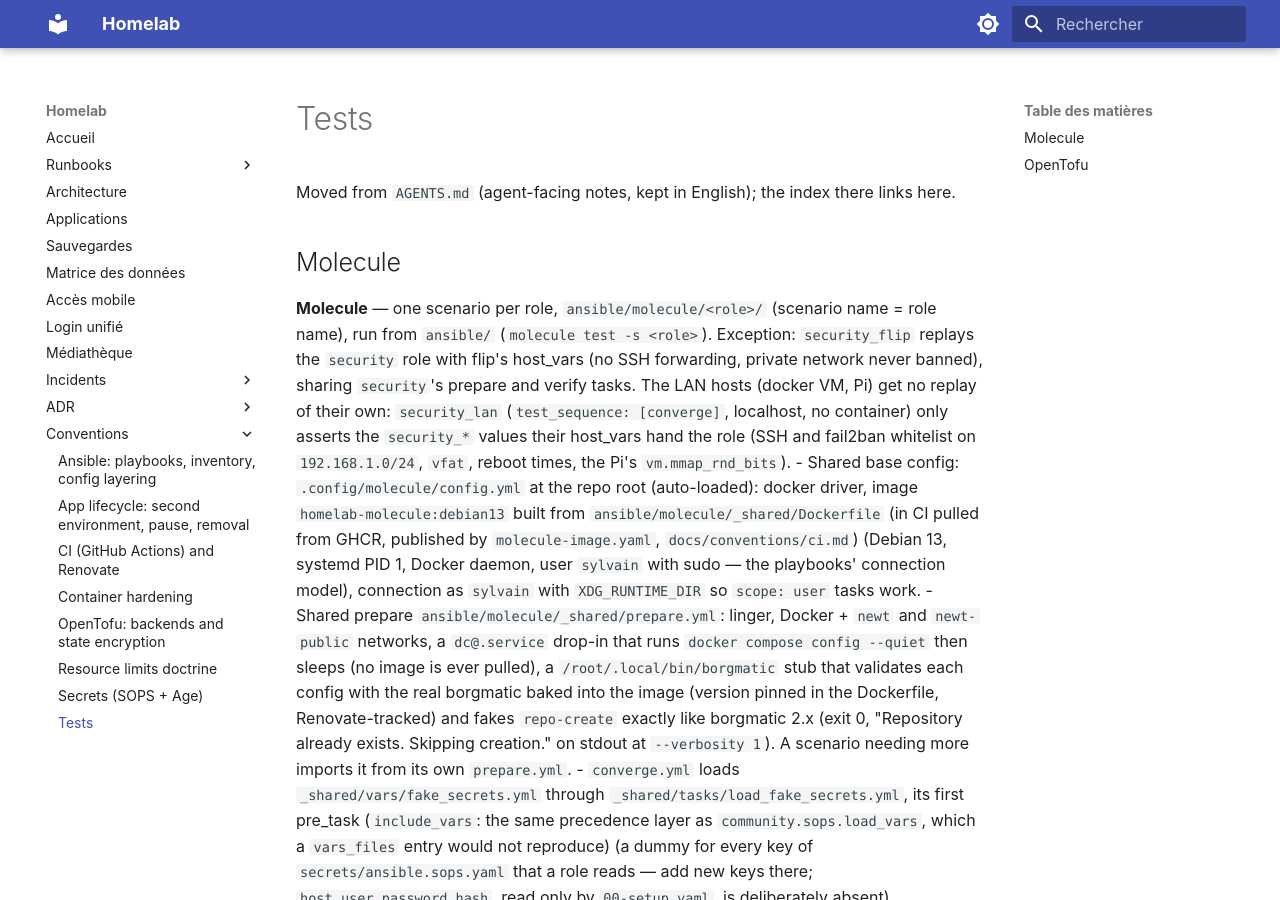
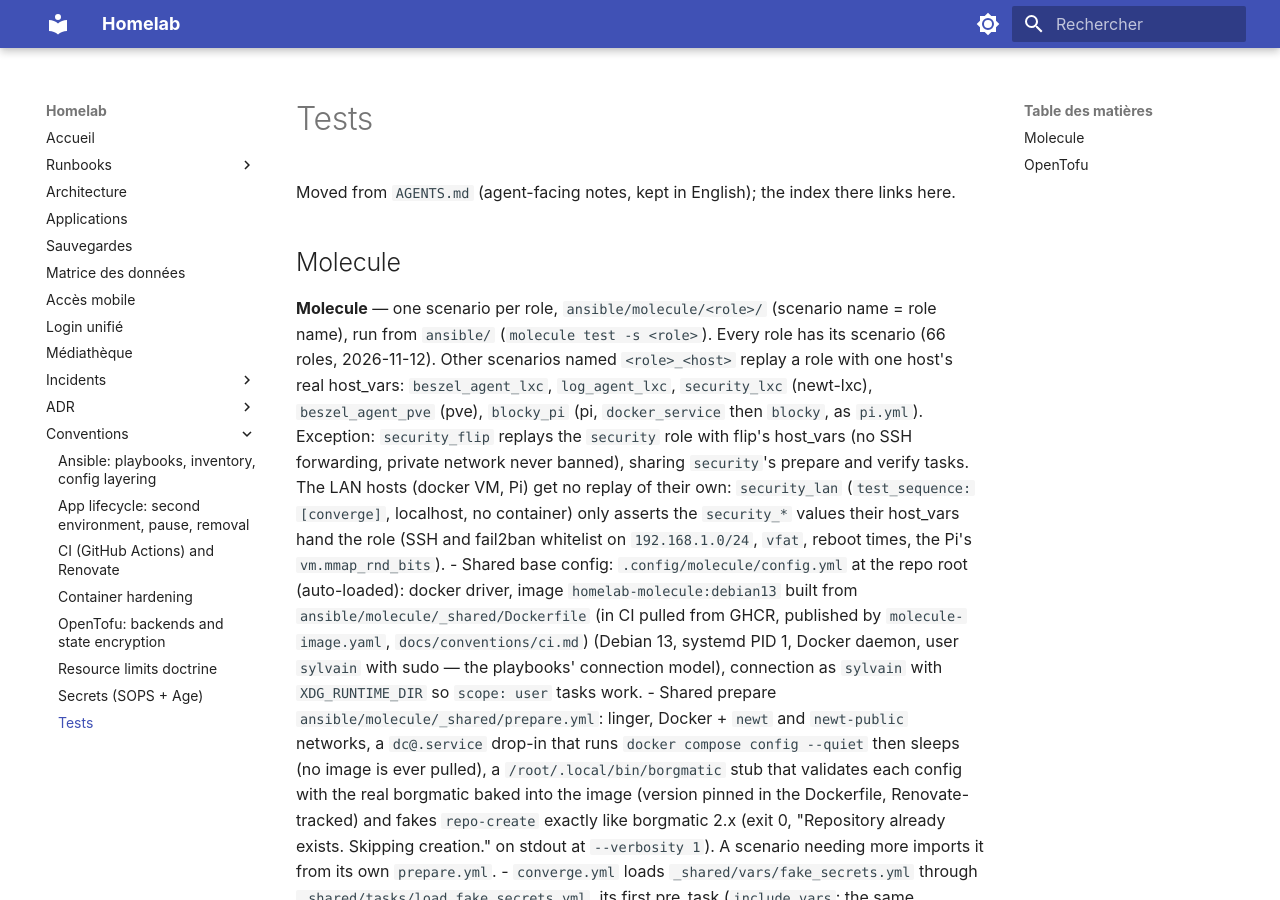
Before and after one commit to sylvainmetayer/homelab, an MkDocs documentation site: the page built from docs/conventions/tests.md, in a window 1280 px wide and 900 px high. Built offline with MkDocs 1.6.1 and Material for MkDocs 9.7.7, drawn with Linux system fonts in a browser that asks for light colours.

Commit message:
docs(tests): scénarios Molecule par hôte listés, couverture des rôles constatée
Claude-Session: https://claude.ai/code/session_01EfxfYAbz2gwpFVQsyUyGKn

```diff
--- a/docs/conventions/tests.md
+++ b/docs/conventions/tests.md
@@ -4,7 +4,7 @@ Moved from `AGENTS.md` (agent-facing notes, kept in English); the index there li
 
 ## Molecule
 
-**Molecule** — one scenario per role, `ansible/molecule/<role>/` (scenario name = role name), run from `ansible/` (`molecule test -s <role>`). Exception: `security_flip` replays the `security` role with flip's host_vars (no SSH forwarding, private network never banned), sharing `security`'s prepare and verify tasks. The LAN hosts (docker VM, Pi) get no replay of their own: `security_lan` (`test_sequence: [converge]`, localhost, no container) only asserts the `security_*` values their host_vars hand the role (SSH and fail2ban whitelist on `192.168.1.0/24`, `vfat`, reboot times, the Pi's `vm.mmap_rnd_bits`).
+**Molecule** — one scenario per role, `ansible/molecule/<role>/` (scenario name = role name), run from `ansible/` (`molecule test -s <role>`). Every role has its scenario (66 roles, 2026-11-12). Other scenarios named `<role>_<host>` replay a role with one host's real host_vars: `beszel_agent_lxc`, `log_agent_lxc`, `security_lxc` (newt-lxc), `beszel_agent_pve` (pve), `blocky_pi` (pi, `docker_service` then `blocky`, as `pi.yml`). Exception: `security_flip` replays the `security` role with flip's host_vars (no SSH forwarding, private network never banned), sharing `security`'s prepare and verify tasks. The LAN hosts (docker VM, Pi) get no replay of their own: `security_lan` (`test_sequence: [converge]`, localhost, no container) only asserts the `security_*` values their host_vars hand the role (SSH and fail2ban whitelist on `192.168.1.0/24`, `vfat`, reboot times, the Pi's `vm.mmap_rnd_bits`).
 - Shared base config: `.config/molecule/config.yml` at the repo root (auto-loaded): docker driver, image `homelab-molecule:debian13` built from `ansible/molecule/_shared/Dockerfile` (in CI pulled from GHCR, published by `molecule-image.yaml`, `docs/conventions/ci.md`) (Debian 13, systemd PID 1, Docker daemon, user `sylvain` with sudo — the playbooks' connection model), connection as `sylvain` with `XDG_RUNTIME_DIR` so `scope: user` tasks work.
 - Shared prepare `ansible/molecule/_shared/prepare.yml`: linger, Docker + `newt` and `newt-public` networks, a `dc@.service` drop-in that runs `docker compose config --quiet` then sleeps (no image is ever pulled), a `/root/.local/bin/borgmatic` stub that validates each config with the real borgmatic baked into the image (version pinned in the Dockerfile, Renovate-tracked) and fakes `repo-create` exactly like borgmatic 2.x (exit 0, "Repository already exists. Skipping creation." on stdout at `--verbosity 1`). A scenario needing more imports it from its own `prepare.yml`.
 - `converge.yml` loads `_shared/vars/fake_secrets.yml` through `_shared/tasks/load_fake_secrets.yml`, its first pre_task (`include_vars`: the same precedence layer as `community.sops.load_vars`, which a `vars_files` entry would not reproduce) (a dummy for every key of `secrets/ansible.sops.yaml` that a role reads — add new keys there; `host_user_password_hash`, read only by `00-setup.yaml`, is deliberately absent), `group_vars/all` and the **real** `host_vars/<host>` of the host running the role, then reproduces the playbook (roles before it, role-entry `vars:`, healthcheck `set_fact`s).
```
